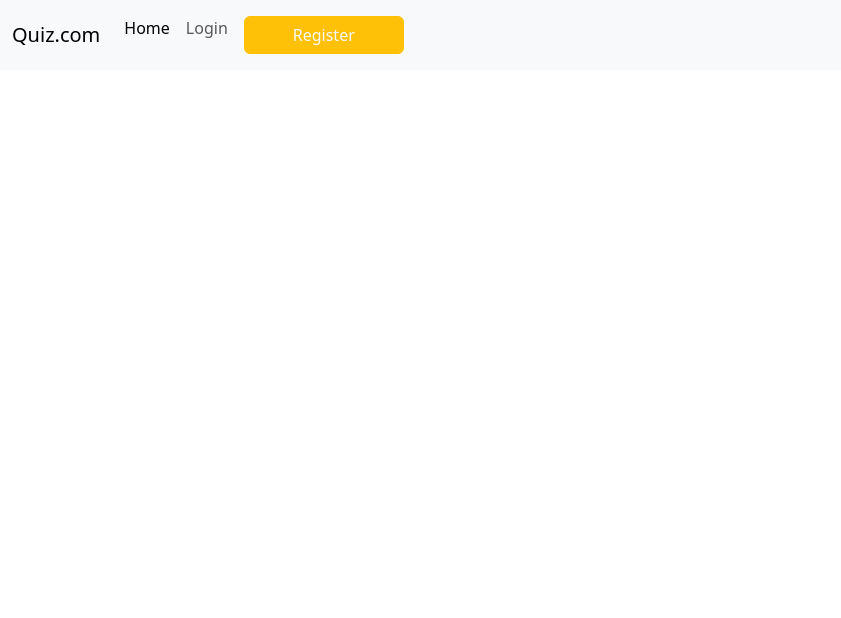
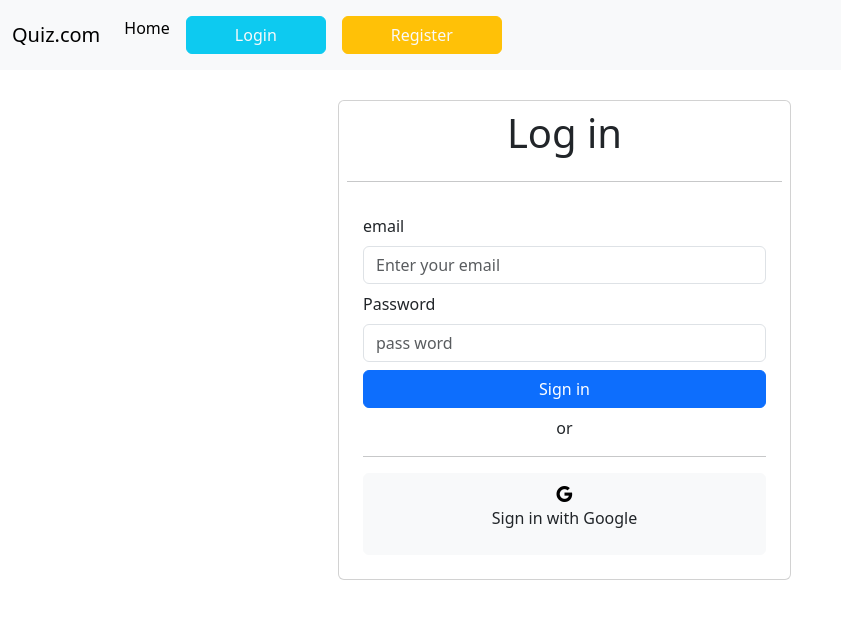
Before and after one commit to yabuz87/quiz, a React (Vite) app: page /login in a window 1280 px wide. Shown: the top 618 px of the page, without its empty margins (0-841 px from the left). Built offline with nearby package versions, Linux system fonts and the light colour scheme.

Commit message:
`Added login functionality and updated register form with state management`

```diff
--- a/src/App.jsx
+++ b/src/App.jsx
@@ -3,6 +3,7 @@ import Navbar from './components/Navbar'
 import { BrowserRouter as Router, Route, Routes } from 'react-router-dom';
 import  Home from "./components/Home"
 import Register from './components/Register';
+import Login from './components/login';
 
 const App = () => {
   return (
@@ -10,6 +11,7 @@ const App = () => {
       <Navbar/>
       <Routes>
       <Route path="/" element={<Home/>}/>
+      <Route path="/login" element={<Login/>}/>
       <Route path="/register" element={<Register/>}/>
 
       </Routes>
--- /dev/null
+++ b/src/components/Login.jsx
@@ -0,0 +1,32 @@
+import React from 'react'
+
+const Login = () => {
+  return (
+    <div className="container-fluid">
+    <div className="col-sm-6 container-lg  justify-content-center align-items-center" style={{paddingTop:"100px"}}>
+<div className="col-sm-6" style={{width:"75%"}}>
+  <div className="card p-2">
+  <h1 className="text-center">Log in</h1>
+  <hr/>
+    <div className="card-body">
+
+      <label className="card-title">email</label>
+      <input type="email" className="form-control w-100" placeholder="Enter your email"/>
+      <label className="card-title my-2 ">Password</label>
+      <input type="email" className="form-control w-100" placeholder="pass word"/>
+      <a href="#" className="btn btn-primary my-2 px-5 w-100" >Sign in</a>
+      <p className="text-center">or</p>
+      <hr/>
+      <button className="btn btn-light w-100 py-2"><i className="bi bi-google p-2"></i>
+      <p className="text-dark text-bold">Sign in with Google</p>
+      </button>
+
+    </div>
+  </div>
+</div>
+</div>
+  </div>
+  )
+}
+
+export default Login
--- a/src/components/Navbar.jsx
+++ b/src/components/Navbar.jsx
@@ -4,9 +4,17 @@ import { Link, useNavigate } from 'react-router-dom';
 const Navbar = () => {
   const navigate = useNavigate();
 
-  const nextPage = () => {
+  const registerPage = () => {
     navigate("/register");
   };
+  const loginPage=()=>
+  {
+    navigate("/login");
+
+  }
+  const homePage=()=>{
+    navigate("/");
+  }
 
   return (
     <div className="container-fluid p-0">
@@ -19,13 +27,13 @@ const Navbar = () => {
           <div className="collapse navbar-collapse" id="navbarNavDropdown">
             <ul className="navbar-nav">
               <li className="nav-item">
-                <a className="nav-link active" aria-current="page" href="#">Home</a>
-              </li>
-              <li className="nav-item">
-                <a className="nav-link" href="#">Login</a>
+                <a className="nav-link active" aria-current="page" style={{cursor:"pointer"}} onClick={homePage}>Home</a>
               </li>
               <li>
-                <a className="btn btn-warning text-light my-2 mx-2 px-5" onClick={nextPage}>Register</a>
+                <a className="btn btn-info text-light my-2 mx-2 px-5" onClick={loginPage}>Login</a>
+              </li>
+              <li>
+                <a className="btn btn-warning text-light my-2 mx-2 px-5" onClick={registerPage}>Register</a>
               </li>
             </ul>
           </div>
--- a/src/components/Register.jsx
+++ b/src/components/Register.jsx
@@ -1,6 +1,11 @@
-import React from 'react'
+import React, { useState } from 'react'
 
 const Register = () => {
+  const [name, setName]=useState();
+  const [email, setEmail]=useState();
+  const [password, setPassword]=useState();
+  const [confirmPassword, setConfirmPassword]=useState();
+
 
   return (
     <div className="container-fluid">
@@ -18,6 +23,8 @@ const Register = () => {
       <label className="card-title">email</label>
       <input type="email" className="form-control w-100" placeholder="Enter your email"/>
       <label className="card-title my-2 ">Password</label>
+      <input type="email" className="form-control w-100" placeholder="pass word"/>
+      <label className="card-title my-2 ">Confirm Password</label>
       <input type="email" className="form-control mb-3 w-100" placeholder="Enter your password"/>
       <a href="#" className="btn btn-primary my-2 px-5 w-100" >Sign up</a>
 
```
Lines whose indentation alone changed are shown as unchanged.
